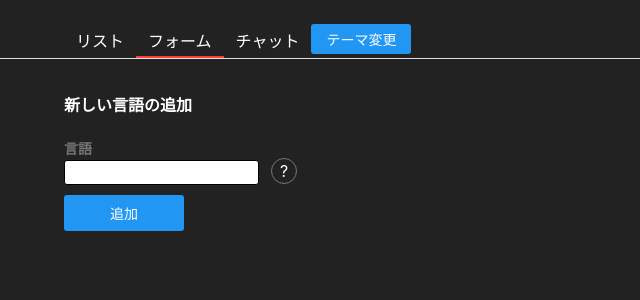
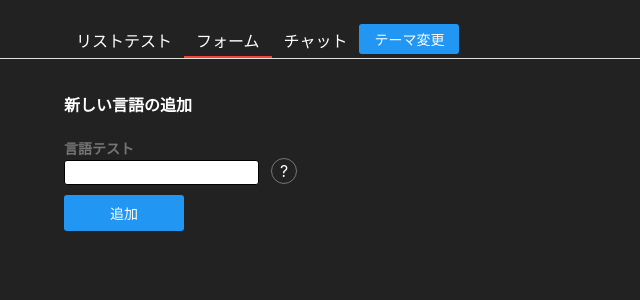
Before and after one commit to webSiteDev-NH/React_TS_APP, a React (Create React App) app: page / in a window 1280 px wide. Both pictures are taken after a click on the item "フォーム". Shown: the top 300 px of the page, without its empty margins (0-640 px from the left). Built offline with nearby package versions, Linux system fonts and the light colour scheme.

Commit message:
文言変更

```diff
--- a/src/Header.tsx
+++ b/src/Header.tsx
@@ -46,7 +46,8 @@ export const Header: React.FC<{tab: string; setTab(param:string): void;}> = ({ta
   return(
     <Container>
       <Headerul>
-        <Headerli focused={tab ==='list'} onClick={() => setTab('list')} >リスト</Headerli>
+        <Headerli focused={tab ==='list'} onClick={() => setTab('list')} >リストテスト
+        </Headerli>
         <Headerli focused={tab ==='form'} onClick={() => setTab('form')} >フォーム</Headerli>
         <Headerli focused={tab ==='chat'} onClick={() => setTab('chat')} >チャット</Headerli>
       </Headerul>
--- a/src/form.tsx
+++ b/src/form.tsx
@@ -69,7 +69,7 @@ export const Form: React.FC<FunctionProps> = ({onAddLang}) => {
     <TabBodyContainer title="新しい言語の追加">
       <form onSubmit={submitForm}>
         <div>
-          <Label>言語</Label>
+          <Label>言語テスト</Label>
           <Input
             type="text"
             value={text}
```
